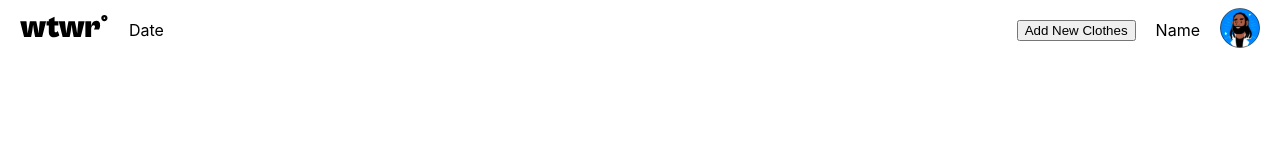
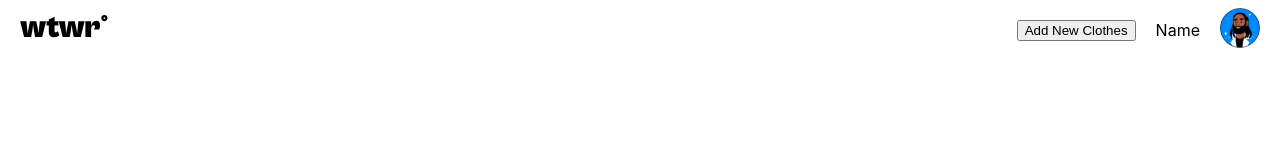
Before and after one commit to nctville/se_project_react, a React (Create React App) app in the folder se_project_react/: page / in a window 1280 px wide. Shown: the top 160 px of the page. Built offline with nearby package versions, Linux system fonts and the light colour scheme; the HTML template or start-up script is replaced by a standard one.

Commit message:
reworking header

```diff
--- a/se_project_react/src/App.js
+++ b/se_project_react/src/App.js
@@ -1,27 +1,12 @@
-import logo from './logo.svg';
+import Header from './Header/Header';
 import './App.css';
 
 function App() {
-  return (
- <header className="header">
-  <div className ="header__logo">
+  return(
     <div>
-      <img src="/images/wtwr-logo.svg" alt = 'logo'/>
+      <Header />
     </div>
-    <div>Date</div>
-  </div>
-  <div className = "header__avatar-logo">
-      <div>
-        <button type ="text">Add New Clothes</button>
-      </div>
-      <div>Name</div>
-      <div>
-        <img src = "/images/wtwr-avatar.svg" alt = "avatar" />
-      </div>
-  </div>
- </header>
-
-  );
+  )
 }
 
 export default App;
--- /dev/null
+++ b/se_project_react/src/Header/Header.js
@@ -0,0 +1,23 @@
+const Header = () => {
+  return (
+    <header className="header">
+      <div className="header__logo">
+        <div>
+          <img src="/images/wtwr-logo.svg" alt="logo" />
+        </div>
+
+      </div>
+      <div className="header__avatar-logo">
+        <div>
+          <button type="text">Add New Clothes</button>
+        </div>
+        <div>Name</div>
+        <div>
+          <img src="/images/wtwr-avatar.svg" alt="avatar" />
+        </div>
+      </div>
+    </header>
+  );
+};
+
+export default Header
```
